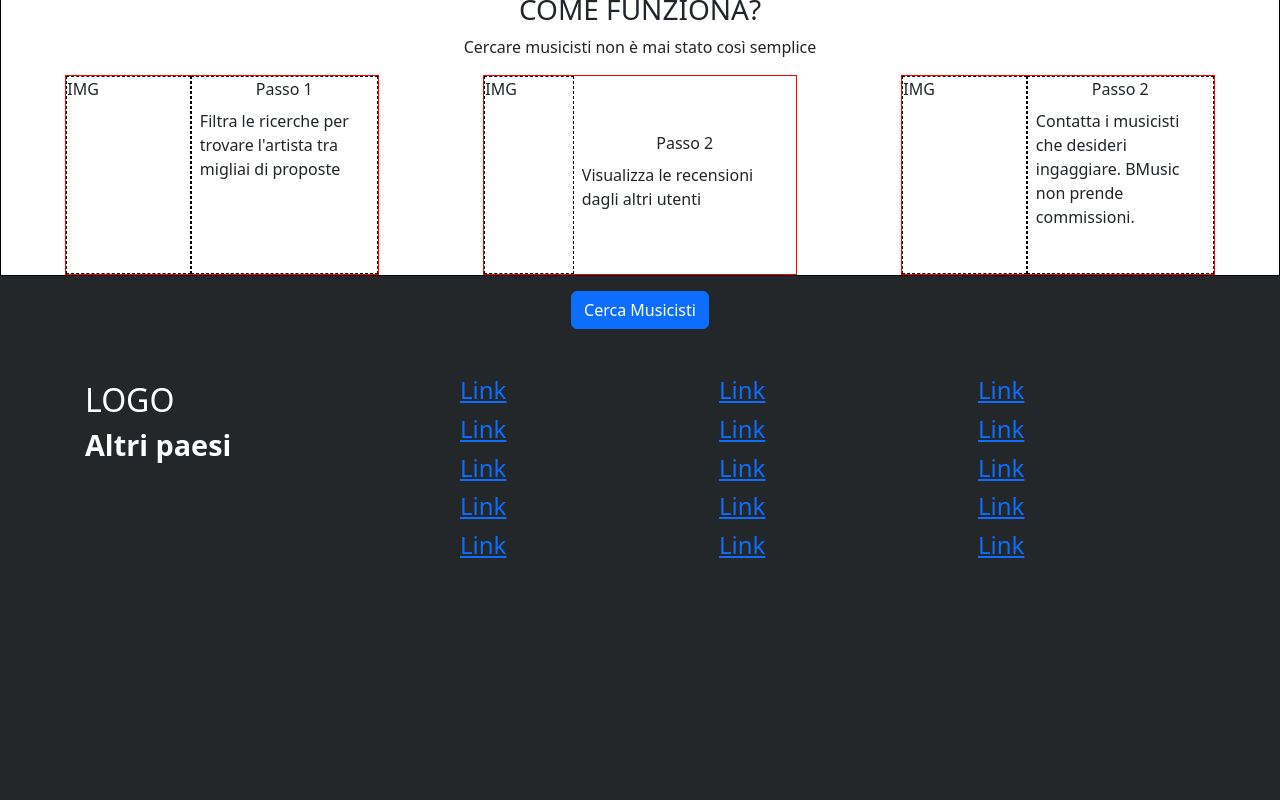
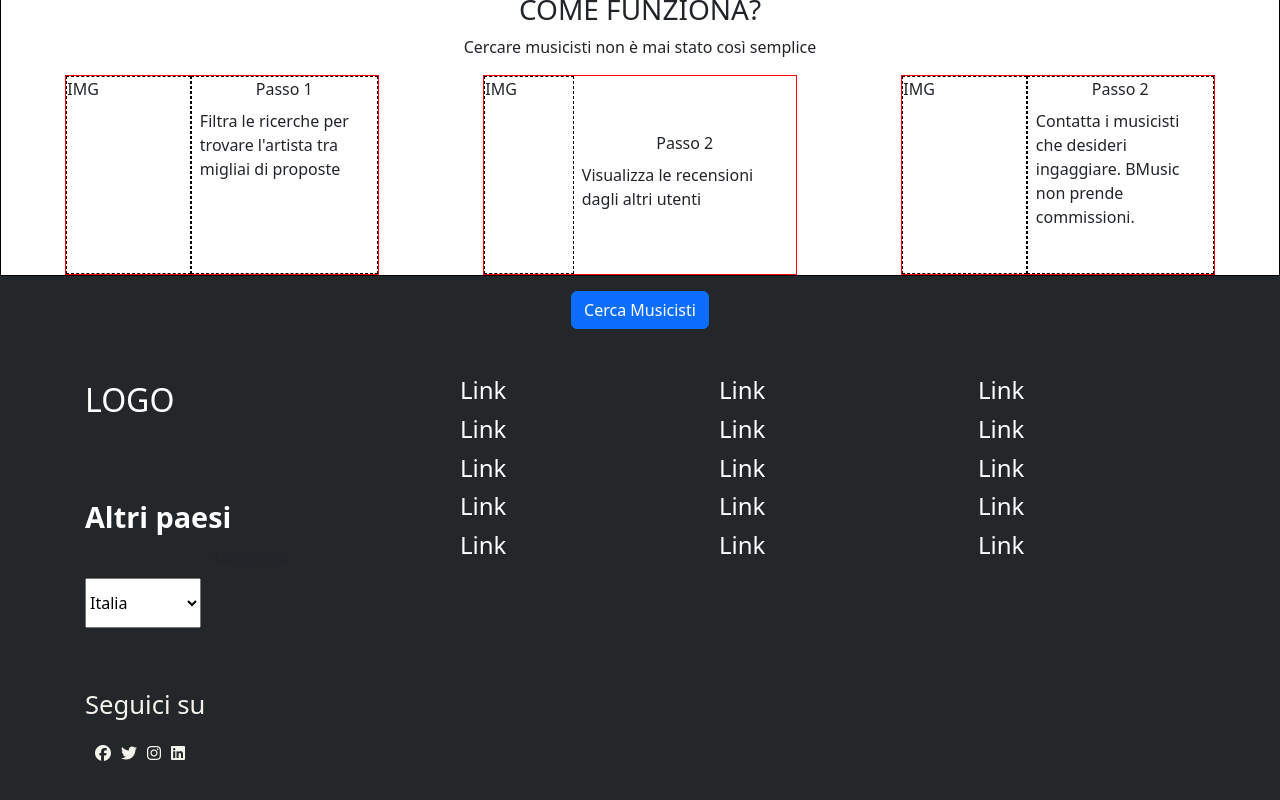
Before and after one commit to maicolkutchoukov/boolean-final-project-frontend, a Vue app: page / in a window 1280 px wide. Shown: the part 526-1326 px from the top of the page. Built offline with nearby package versions, Linux system fonts and the light colour scheme.

Commit message:
Footer style

```diff
--- a/src/components/AppFooter.vue
+++ b/src/components/AppFooter.vue
@@ -12,6 +12,7 @@ export default {
 </script>
 
 <template>
+    <link rel="stylesheet" href="https://cdnjs.cloudflare.com/ajax/libs/font-awesome/6.5.1/css/all.min.css" integrity="sha512-DTOQO9RWCH3ppGqcWaEA1BIZOC6xxalwEsw9c2QQeAIftl+Vegovlnee1c9QX4TctnWMn13TZye+giMm8e2LwA==" crossorigin="anonymous" referrerpolicy="no-referrer" />
     <footer>
         <div class="footer-top">
             <div class="container-footer-top">
@@ -22,12 +23,43 @@ export default {
                     <h4>
                         Altri paesi
                     </h4>
-                    <div class="select">
-                        <div class="select-control">
-                            <div class="select-value"></div>
-                            <div class="select-indicator"></div>
-                        </div>
-                    </div>
+                    <form action="#">
+                        <label for="lang">Language</label>
+                        <select name="languages" id="lang">
+                            <option value="javascript">Italia</option>
+                            <option value="php">Francia</option>
+                            <option value="java">Spagna</option>
+                            <option value="golang">Germania</option>
+                            <option value="python">Regno Unito</option>
+                        </select>
+                    </form>
+                    <nav class="footer-social">
+                        <p class="social-text">
+                            Seguici su
+                        </p>
+                        <ul class="social-list">
+                            <li class="social-item">
+                                <a href="#">
+                                    <i class="fa-brands fa-facebook"></i>
+                                </a>
+                            </li>
+                            <li class="social-item">
+                                <a href="#">
+                                    <i class="fa-brands fa-twitter"></i>
+                                </a>
+                            </li>
+                            <li class="social-item">
+                                <a href="#">
+                                    <i class="fa-brands fa-instagram"></i>
+                                </a>
+                            </li>
+                            <li class="social-item">
+                                <a href="#">
+                                    <i class="fa-brands fa-linkedin"></i>
+                                </a>
+                            </li>
+                        </ul>
+                    </nav>
                 </div>
                 <div class="container-footer-right">
                     <div class="footer-column">
@@ -83,6 +115,7 @@ export default {
 </template>
 
 <style lang="scss" scoped>
+
 .footer-top {
     background-color: #23272a;
     min-height: 300px;
@@ -103,6 +136,7 @@ export default {
 .container-footer-left h3 {
     color:white;
     font-size: 2em;
+    margin-bottom: 5rem;
 }
 
 .container-footer-left h4 {
@@ -110,7 +144,7 @@ export default {
     font-size: 1.8rem;
     color: #fff;
     font-weight: 700;
-    margin-bottom: 5rem;
+    margin-bottom: 0.5rem;
 }
 
 .container-footer-right {
@@ -131,13 +165,47 @@ export default {
     padding: 5px 0;
 }
 
+.footer-list a {
+    text-decoration: none;
+    color: white;
+}
+
+.social-text {
+    font-size: 1.6rem;
+    line-height: 2.4rem;
+    color: #f4f4ed;
+    margin-bottom: 1rem;
+}
+
+.social-list {
+    margin: 0;
+    padding: 0;
+}
+
+.footer-social {
+    margin-top: 3rem;
+}
+
+.footer-social ul li {
+    display: inline-block;
+}
+
+.footer-social a {
+    font-weight: bold;
+    color: #f4f4ed;
+    text-decoration: none;
+    margin-left: 10px;
+}
+
+/*.fa-brands {
+    height: 100;
+}*/
+
 // Menù a tendina
 .select {
-    margin-bottom: 8.5rem;
     box-sizing: border-box;
     position: relative;
     width: 100%;
-    min-height: 4.8rem!important;
 }
 
 .select-control {
@@ -154,4 +222,57 @@ export default {
     box-sizing: border-box;
 }
 
+.select-value {
+    width: 100%;
+    padding: 9px 12px;
+}
+
+.single-value {
+    grid-area: 1/1/2/3;
+    max-width: 100%;
+    overflow: hidden;
+    text-overflow: ellipsis;
+    white-space: nowrap;
+    color: hsl(0, 0%, 20%);
+    margin-left: 2px;
+    margin-right: 2px;
+    box-sizing: border-box;
+}
+
+.input-container {
+    visibility: visible;
+    display: inline-grid;
+    grid-area: 1/1/2/3;
+    grid-template-columns: 0 min-content;
+    margin: 2px;
+    padding-bottom: 2px;
+    padding-top: 2px;
+    color: hsl(0, 0%, 20%);
+    box-sizing: border-box;
+}
+
+.select-dropdown {
+    color: black;
+    display: flex;
+    padding-right: 2rem;
+    padding-left: 0;
+    transition: color .15s;
+    box-sizing: border-box;
+}
+
+label {
+     display: flex;
+     align-items: center;
+     justify-content: center;
+     margin: 0 auto;
+   }
+
+select {
+     margin-bottom: 10px;
+     margin-top: 10px;
+     height: 50px;
+   }
+
+
+
 </style>
```
